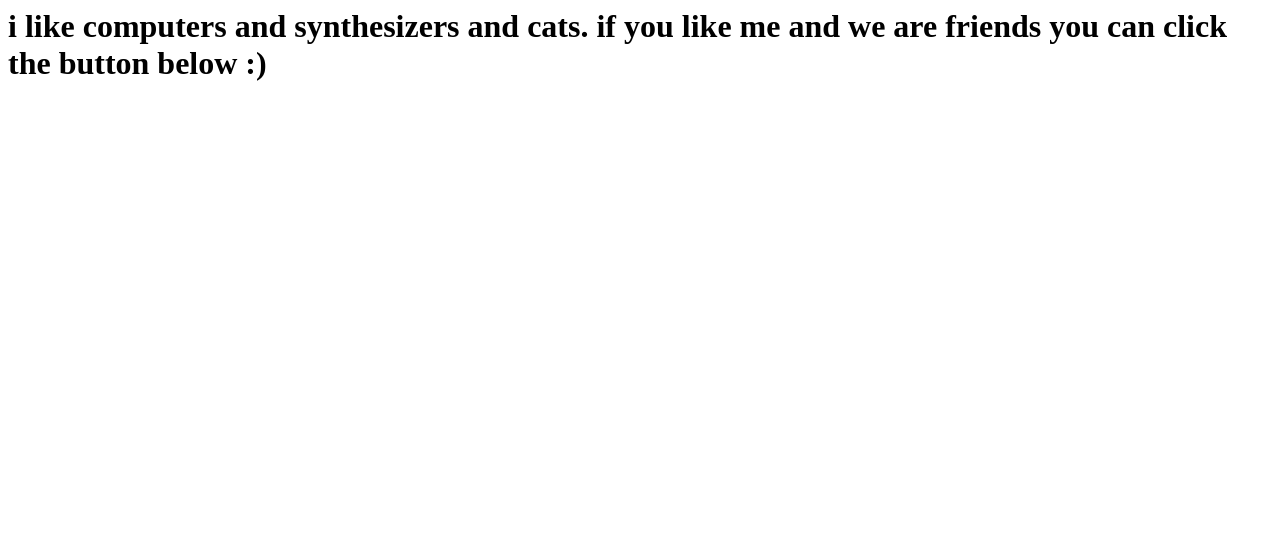
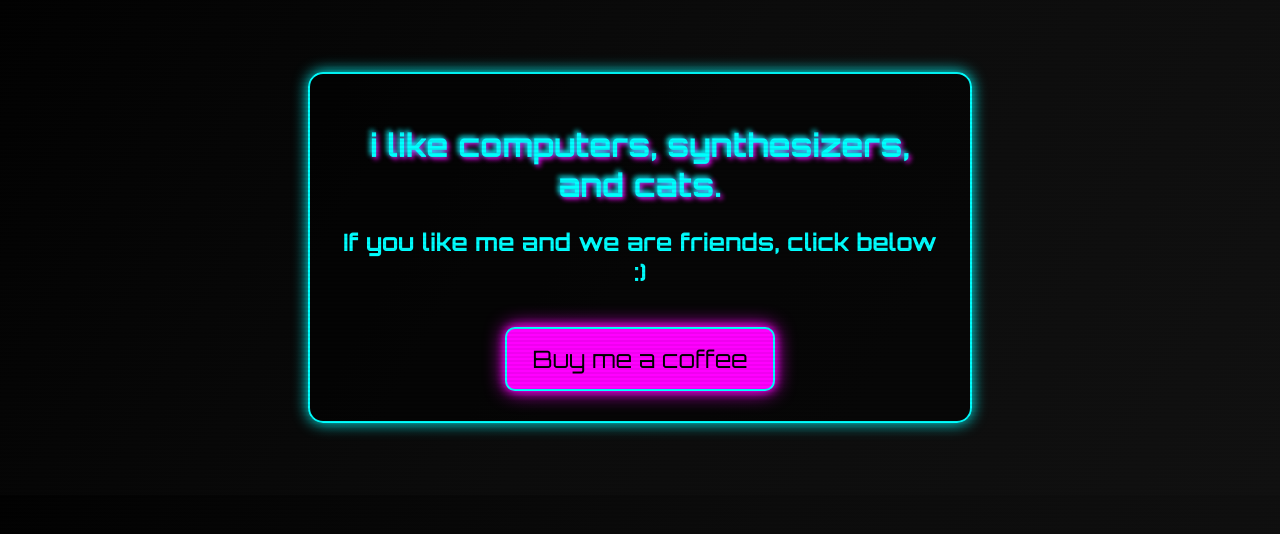
Before and after one commit to digitalohm/digitalohm.github.io, a plain HTML site: page index.html in a window 1280 px wide. Shown: the top 534 px of the page. Drawn offline with Linux system fonts and the light colour scheme.

Commit message:
Started revamp work

```diff
--- a/index.html
+++ b/index.html
@@ -1,3 +1,88 @@
-<h1>i like computers and synthesizers and cats.  if you like me and we are friends you can click the button below :)</h1>
+<!DOCTYPE html>
+<html lang="en">
+<head>
+    <meta charset="UTF-8">
+    <meta name="viewport" content="width=device-width, initial-scale=1.0">
+    <title>Cyberpunk Profile</title>
+    <link rel="stylesheet" href="https://fonts.googleapis.com/css2?family=Orbitron:wght@400;700&display=swap">
+    <style>
+        body {
+            background: linear-gradient(120deg, #020202, #0c0c0c, #111);
+            color: #0ff; /* Neon cyan */
+            font-family: 'Orbitron', sans-serif;
+            text-align: center;
+            padding: 5%;
+            overflow: hidden;
+        }
 
-<script type="text/javascript" src="https://cdnjs.buymeacoffee.com/1.0.0/button.prod.min.js" data-name="bmc-button" data-slug="digitalohm" data-color="#FFDD00" data-emoji="" data-font="Cookie" data-text="Buy me a coffee" data-outline-color="#000000" data-font-color="#000000" data-coffee-color="#ffffff" ></script>
+        h1 {
+            font-size: 2rem;
+            text-shadow: 0px 0px 8px #0ff, 0px 0px 15px #00ffff;
+            animation: glitch 1s infinite alternate;
+        }
+
+        @keyframes glitch {
+            0% { text-shadow: 2px 2px 5px #0ff, -2px -2px 5px #f0f; }
+            100% { text-shadow: -2px -2px 5px #0ff, 2px 2px 5px #f0f; }
+        }
+
+        .container {
+            max-width: 600px;
+            margin: auto;
+            background: rgba(0, 0, 0, 0.5);
+            padding: 30px;
+            border-radius: 15px;
+            border: 2px solid #00ffff;
+            box-shadow: 0px 0px 15px #00ffff;
+        }
+
+        .bmc-button {
+            background: #ff00ff;
+            color: #000;
+            font-size: 1.5rem;
+            padding: 15px 25px;
+            text-decoration: none;
+            border: 2px solid #00ffff;
+            border-radius: 10px;
+            box-shadow: 0px 0px 10px #ff00ff, 0px 0px 20px #ff00ff;
+            transition: all 0.3s ease-in-out;
+            display: inline-block;
+            margin-top: 20px;
+        }
+
+        .bmc-button:hover {
+            background: #00ffff;
+            color: #000;
+            box-shadow: 0px 0px 20px #00ffff, 0px 0px 30px #00ffff;
+            transform: scale(1.1);
+        }
+
+        .scanlines {
+            position: fixed;
+            top: 0;
+            left: 0;
+            width: 100%;
+            height: 100%;
+            background: repeating-linear-gradient(
+                to bottom,
+                rgba(0, 0, 0, 0.2),
+                rgba(0, 0, 0, 0.2) 2px,
+                transparent 2px,
+                transparent 4px
+            );
+            pointer-events: none;
+            opacity: 0.3;
+        }
+    </style>
+</head>
+<body>
+    <div class="container">
+        <h1>i like computers, synthesizers, and cats.</h1>
+        <h2>If you like me and we are friends, click below :)</h2>
+
+        <a class="bmc-button" href="https://www.buymeacoffee.com/digitalohm">Buy me a coffee</a>
+    </div>
+
+    <div class="scanlines"></div>
+</body>
+</html>
```
